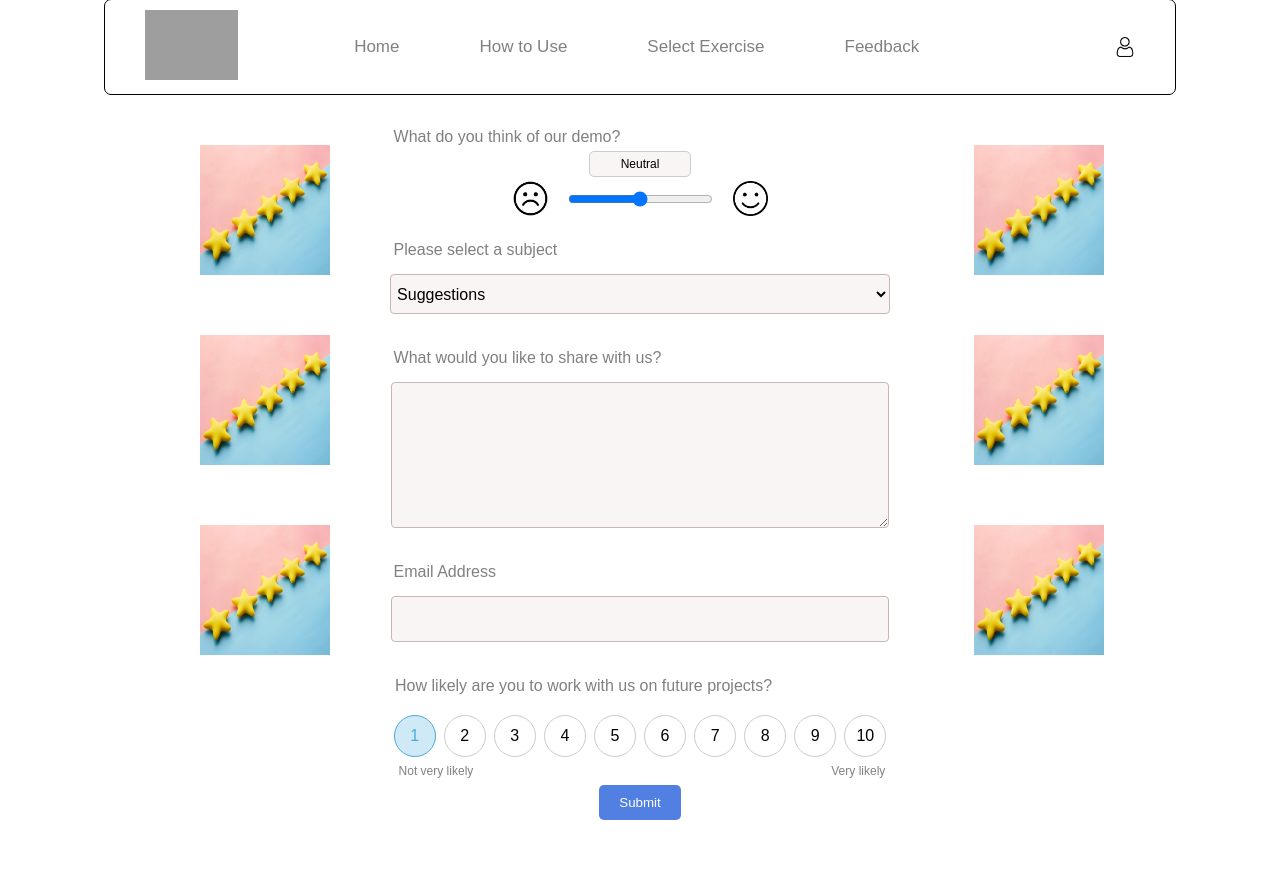
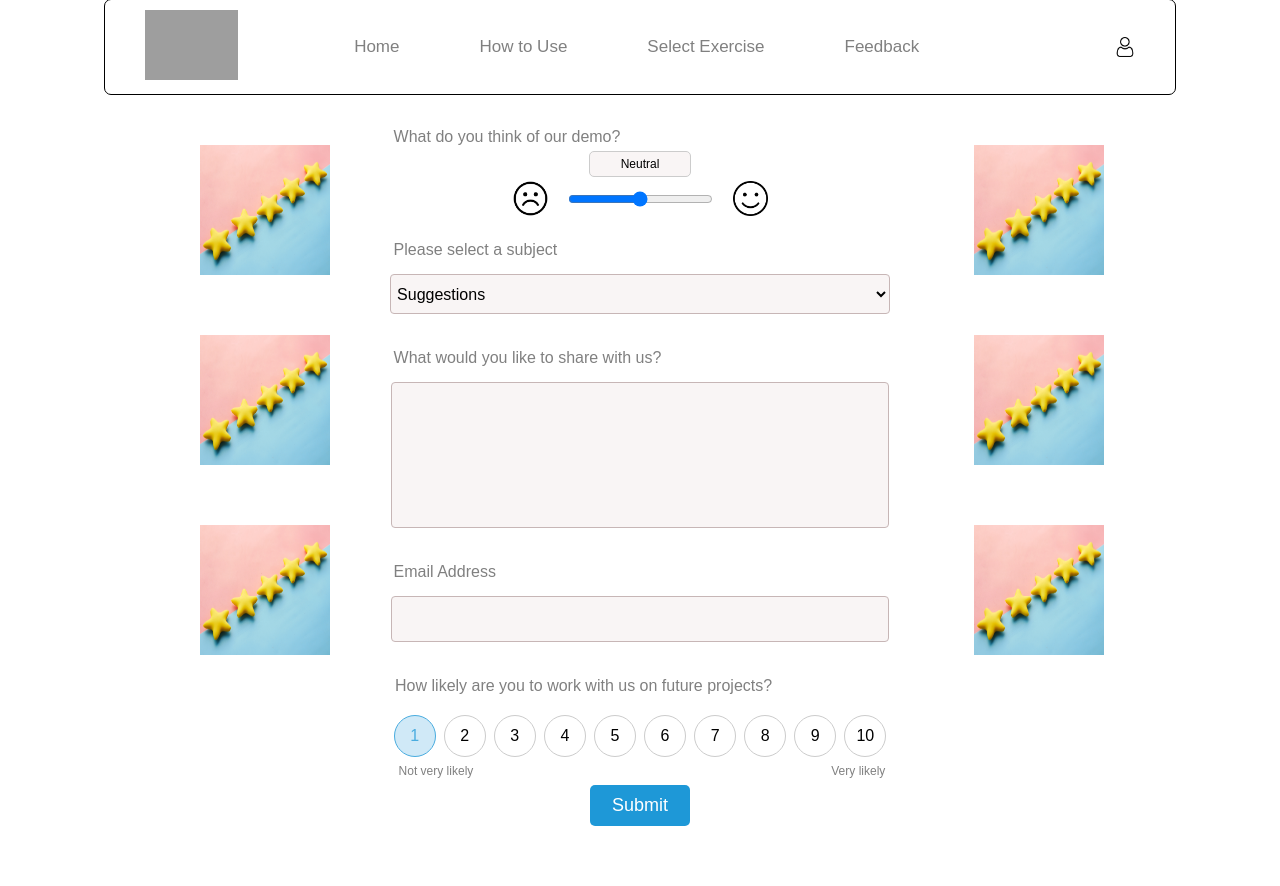
Before and after one commit to ZainRaza116/gym_website, a Django app: page /feedback in a window 1280 px wide. Shown: the part 61-947 px from the top of the page. Before the commit the page ends 881 px from the top, so only its background shows below. Run offline with Django 4.2, Linux system fonts and the light colour scheme; a user stored in the database is signed in; grey boxes are pictures that could not be loaded.

Commit message:
Update feedback.html

```diff
--- a/FileUploading/templates/feedback.html
+++ b/FileUploading/templates/feedback.html
@@ -126,6 +126,7 @@
         .input-group textarea {
             width: 140%;
             height: 40px;
+            resize: none;
             margin: 10px;
             padding: 2px;
             border: 1px solid rgb(199, 182, 182);
@@ -319,14 +320,16 @@
 
         /* Add these styles for the submit button */
         .submit-button {
-            background-color: rgb(82, 128, 226);
+            background-color: rgba(30, 152, 215, 255);
             color: white;
-            padding: 10px 20px;
-            border: none;
-            border-radius: 5px;
-            cursor: pointer;
+            padding: 10px 20px; /* Increase padding for a larger button */
+    font-size: 18px; /* Increase font size */
+    border: none;
+    border-radius: 5px;
+    cursor: pointer;
+    width: 100px;
+    margin-right: 0;
 
-            margin-right: 0;
         }
 
         @media screen and (max-width: 900px) {
```
